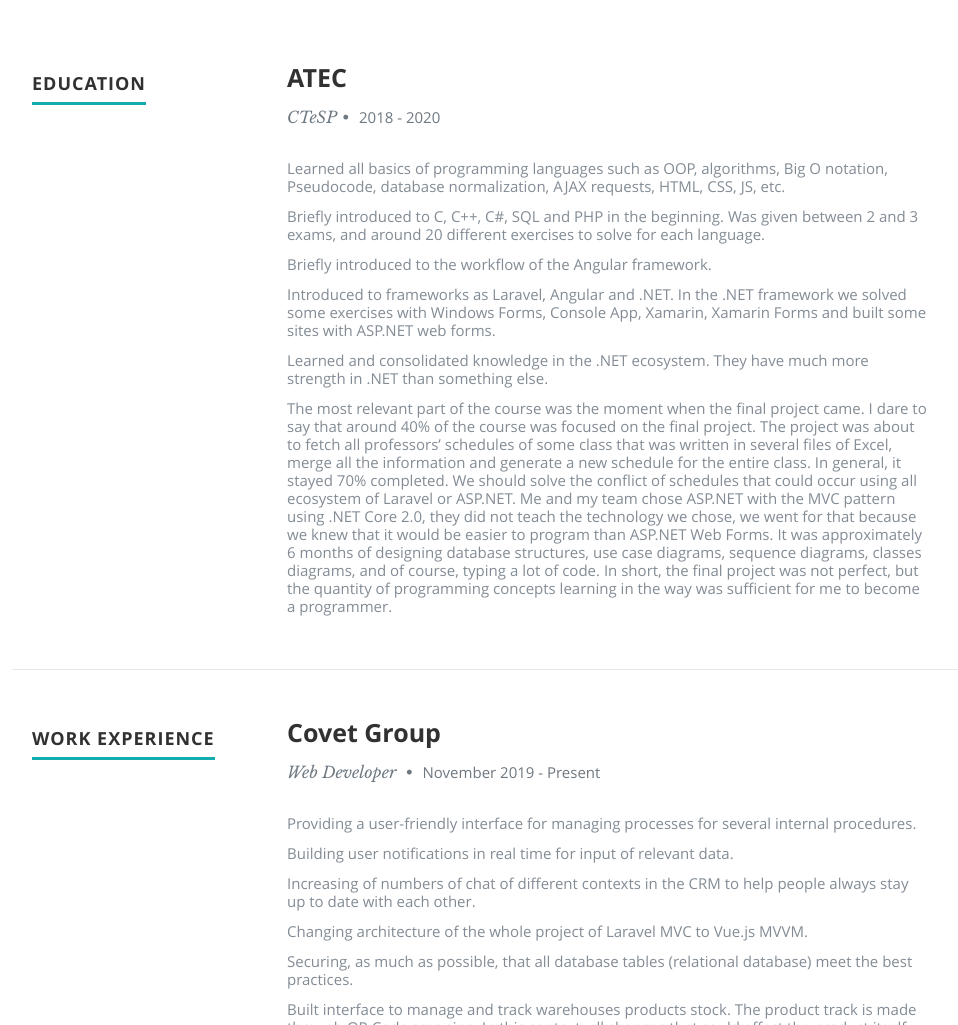
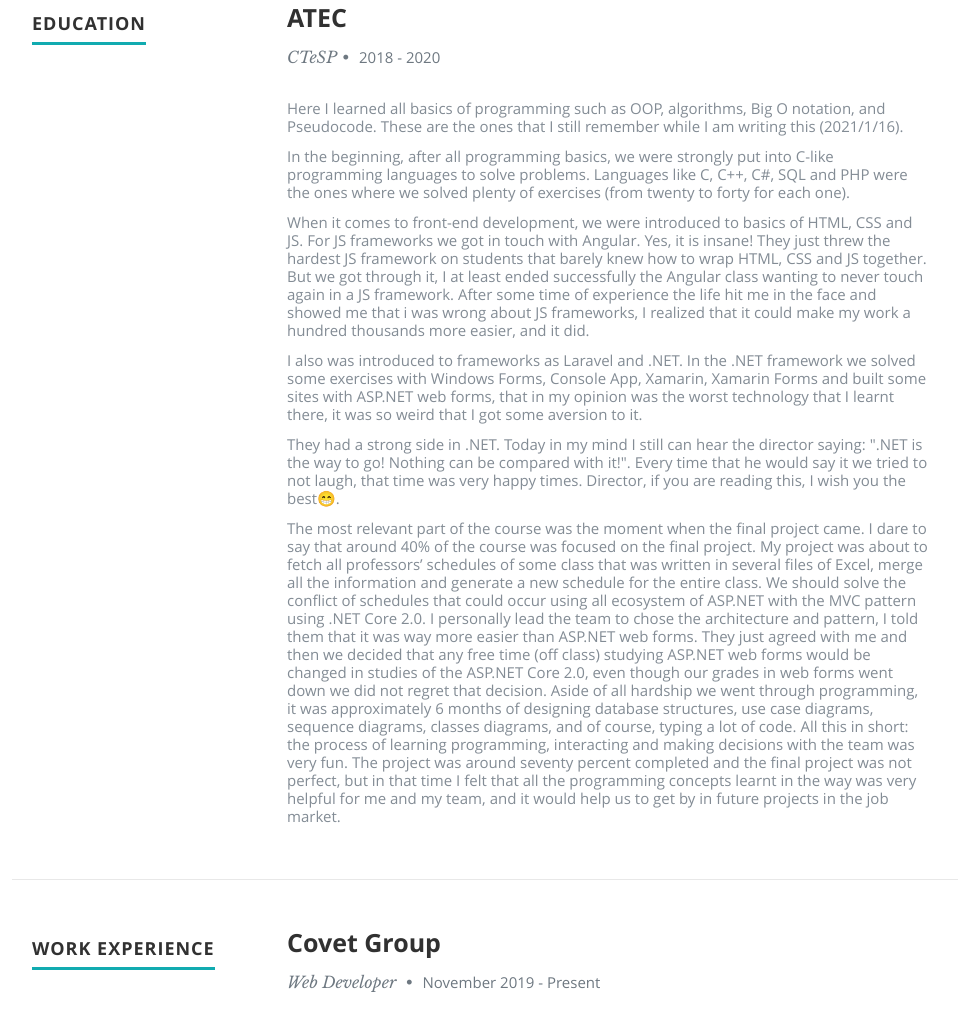
Before and after one commit to ViniciusSilva011/ViniciusSilva011.github.io, a plain HTML site: page index.html in a window 1280 px wide. Shown: the part 1463-2488 px from the top of the page, without its empty margins (118-1076 px from the left). Drawn offline with nearby package versions, Linux system fonts and the light colour scheme.

Commit message:
rewriting

```diff
--- a/index.html
+++ b/index.html
@@ -10,7 +10,7 @@
    <!--- Basic Page Needs
    ================================================== -->
    <meta charset="utf-8">
-   <title>Ceevee - Free Responsive HTML5/CSS3 Template</title>
+   <title>Vinicius</title>
    <meta name="description" content="">
    <meta name="author" content="">
 
@@ -60,10 +60,8 @@
          <div class="banner-text">
             <h1 class="responsive-headline">I'm Vinicius.</h1>
             <h3>
-               I am a <span>Web Developer</span> at <span>Covet Group</span> who seeks to solve client' problems
-               through most common technologies and in the best possible way.
-               Accomplished some relevant projects in fields of automation of processes in a CRM software that included
-               clients from several countries.~
+               I am a <span>Web Developer</span> at <span>Covet Group</span> who is currently solving internal problems and automating processes.
+               ~
                <a class="smoothscroll" href="#about">About me</a>.
             </h3>
             <hr />
@@ -105,21 +103,17 @@
             <p>
                I was born in 18 December in 1999 in Brazil. I came to Portugal in 2018 and decided to stay here since
                then.
-               I am a person who is constantly trying to leverage my career in the technology field.
-               In my free times at home there are two options that can exactly describe what I am doing:
-               <br>
-               <span style="color: #c6c6c6">
-                  1. Playing video games.
-               </span>
-               <br>
-               <span style="color: #c6c6c6">
-                  2. Trying new technologies in the programming world such as Java, Apache Kafka, React, Docker,
-                  Kubernetes, etc.
-               </span>
-               <br>
-               I really enjoy discovering the world of programming. There are a lot of tools that can solve so many
-               people' problems.
-               The bad side is that I can not specialize in all of them, but I am trying!
+               I am a person who is constantly trying to leverage my knowledge in the technology field, for this motive I can not
+               stop learning.
+               The best part of my work, and for which I am grateful, is when I can see someone who would normally take fifteen minutes,
+               fifty hours or even a week to the work to be done, is now ending it in less than half of the time. Sometimes it is not a lot,
+               but accumulating it in the daily work of three or four months we can see the big difference.
+
+               <!-- I can see the difference of
+               my work in the daily-basis work of people's lives. Cases like work of people that usually would take fifteen minutes,
+               fifty hours or even a week to be done, with technology this could be reduced for less than half of the time.
+               And when it comes to a long term period, the time that is being saved is a lot!!  -->
+
             </p>
 
             <div class="row">
@@ -175,31 +169,46 @@
                   <p>
                   <ul>
 
-                     <li> Learned all basics of programming languages such as OOP, algorithms, Big O notation,
-                        Pseudocode, database normalization, AJAX requests, HTML, CSS, JS, etc.</li>
-                     <li> Briefly introduced to C, C++, C#, SQL and PHP in the beginning. Was given between 2 and 3
-                        exams, and around 20 different exercises to solve for each language.</li>
-                     <li> Briefly introduced to the workflow of the Angular framework.</li>
-                     <li> Introduced to frameworks as Laravel, Angular and .NET. In the .NET framework we solved some
+                     <li>Here I learned all basics of programming such as OOP, algorithms, Big O notation,
+                        and Pseudocode. These are the ones that I still remember while I am writing this (2021/1/16).</li>
+                     <li>In the beginning, after all programming basics, we were strongly put into C-like programming languages to solve problems.
+                        Languages like C, C++, C#, SQL and PHP were the ones where we solved plenty of exercises (from twenty to forty for each one).</li>
+                     <li>
+                        When it comes to front-end development, we were introduced to basics of HTML, CSS and JS. For JS frameworks we
+                        got in touch with Angular. Yes, it is insane! They just threw the hardest JS framework on students that barely knew how to
+                        wrap HTML, CSS and JS together. But we got through it, I at least ended successfully the Angular class wanting
+                        to never touch again in a JS framework. After some time of experience the life hit me in the face and showed me that i was
+                        wrong about JS frameworks, I realized that it could make my work a hundred thousands more easier, and it did.
+                     </li>
+                     <li>
+                        I also was introduced to frameworks as Laravel and .NET. In the .NET framework we solved some
                         exercises with Windows Forms, Console App, Xamarin, Xamarin Forms and built some sites with
-                        ASP.NET web forms.</li>
-                     <li> Learned and consolidated knowledge in the .NET ecosystem. They have much more strength in .NET
-                        than something else.</li>
-                     <li> The most relevant part of the course was the moment when the final project came. I dare to say
-                        that around 40% of the course was focused on the final project. The project was about to fetch
+                        ASP.NET web forms, that in my opinion was the worst technology that I learnt there, it was so weird that I got some aversion to it.
+                     </li>
+                     <li>
+                        They had a strong side in .NET. Today in my mind I still can hear the
+                        director saying: ".NET is the way to go! Nothing can be compared with it!". Every time that he would say it
+                        we tried to not laugh, that time was very happy times. Director, if you are reading this, I wish you the best😁.
+                     </li>
+                     <li>
+                        The most relevant part of the course was the moment when the final project came. I dare to say
+                        that around 40% of the course was focused on the final project. My project was about to fetch
                         all professors’ schedules of some class
                         that was written in several files of Excel, merge all the information and generate a new
                         schedule for the entire class.
-                        In general, it stayed 70% completed. We should solve the conflict of schedules that could occur
-                        using all ecosystem of Laravel or ASP.NET.
-                        Me and my team chose ASP.NET with the MVC pattern using .NET Core 2.0, they did not teach the
-                        technology we chose,
-                        we went for that because we knew that it would be easier to program than ASP.NET Web Forms. It
-                        was approximately 6 months of designing database structures,
-                        use case diagrams, sequence diagrams, classes diagrams, and of course, typing a lot of code. In
-                        short, the final project was not perfect,
-                        but the quantity of programming concepts learning in the way was sufficient for me to become a
-                        programmer.</li>
+                        We should solve the conflict of schedules that could occur
+                        using all ecosystem of ASP.NET with the MVC pattern using .NET Core 2.0.
+                        I personally lead the team to chose the architecture and pattern, I told them that it was way more
+                        easier than ASP.NET web forms. They just agreed with me and then we decided that any free time (off class)
+                        studying ASP.NET web forms would be changed in studies of the ASP.NET Core 2.0, even though our grades in web forms went down we
+                        did not regret that decision.
+                        Aside of all hardship we went through programming, it was approximately 6 months of designing database structures,
+                        use case diagrams, sequence diagrams, classes diagrams, and of course, typing a lot of code. All this in
+                        short: the process of learning programming, interacting and making decisions with the team was very fun.
+                        The project was around seventy percent completed and
+                        the final project was not perfect, but in that time I felt that all the programming concepts learnt
+                        in the way was very helpful for me and my team, and it would help us to get by in future projects in the job market.
+                     </li>
                   </ul>
 
                   </p>
```
